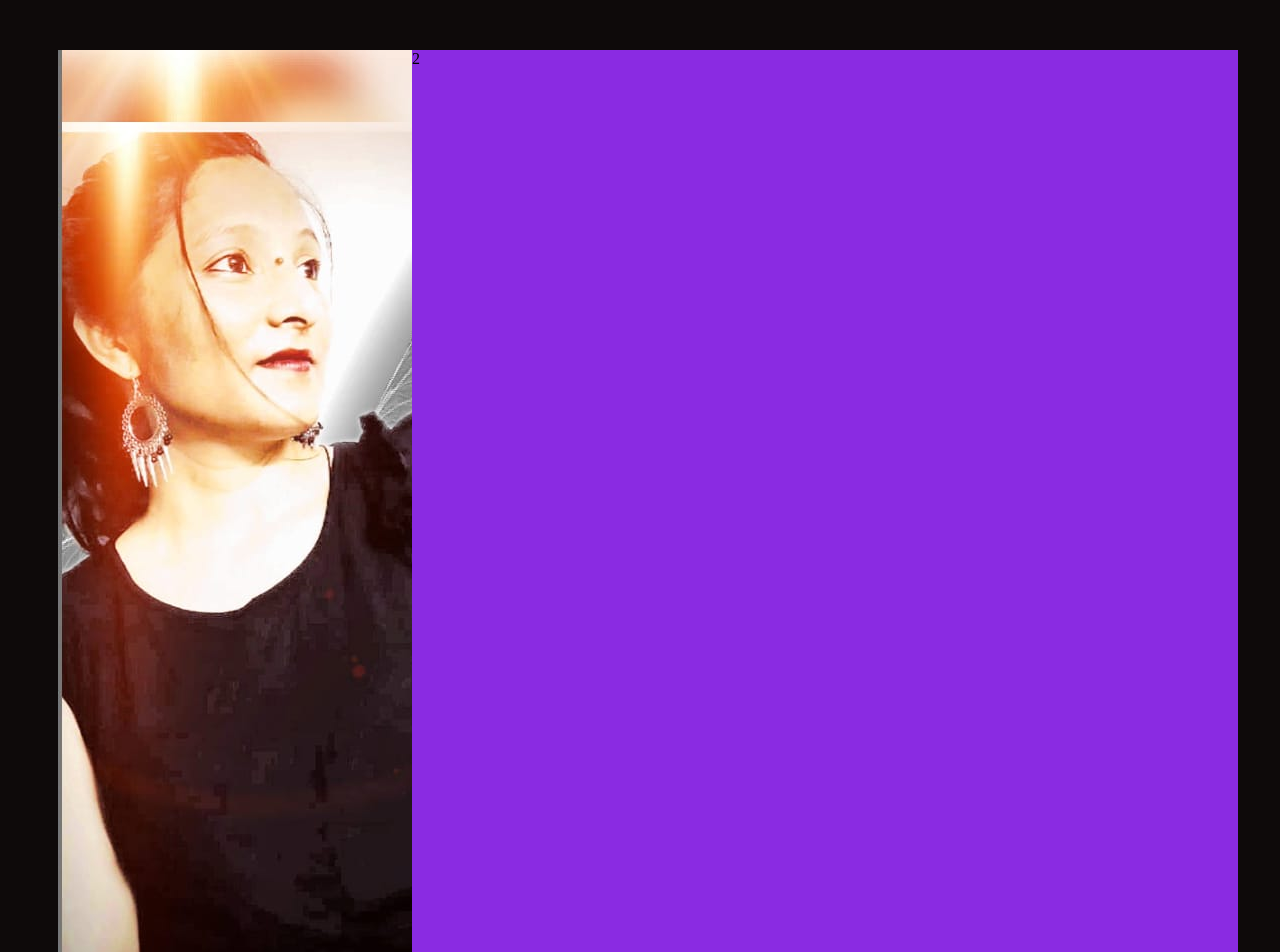
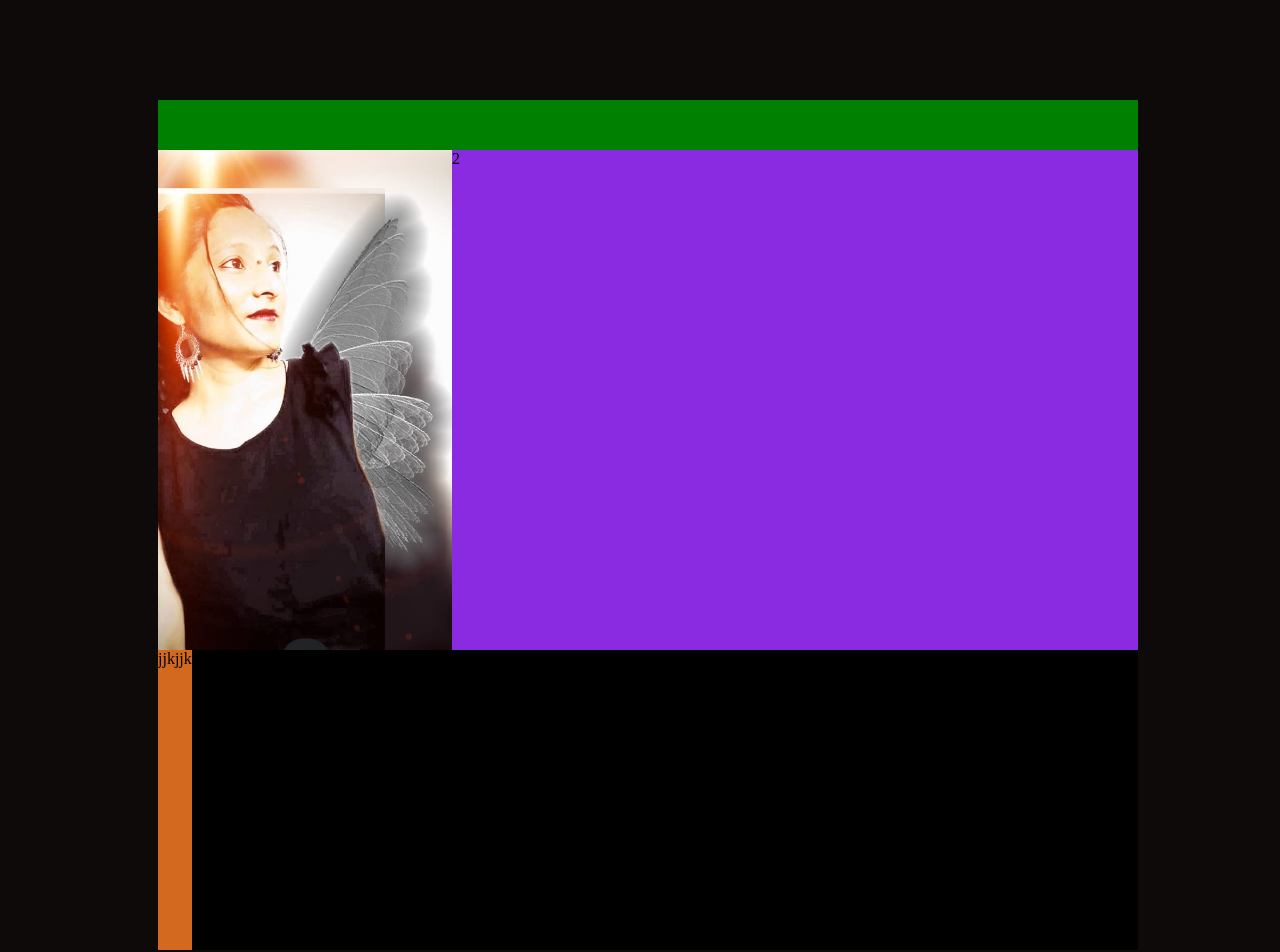
Before and after one commit to chinnanil/vivasvan, a React (Create React App) app: page / in a window 1280 px wide. Shown: the top 952 px of the page. Built offline with nearby package versions, Linux system fonts and the light colour scheme.

Commit message:
done positioning header_left and header_right

```diff
--- a/public/index.css
+++ b/public/index.css
@@ -18,12 +18,18 @@ html, body {
     height: 100%;
 }
 
+nav{
+    height:50px;
+    background-color: green;
+}
+
 .wrapper{
     background-color: black;
     margin: 2rem auto;
 }
 @media only screen and (min-width: 600px) {
     .wrapper{
-        margin : 50px 50px;
+        margin : 100px 150px 0px 150px;
     }
+
     }
--- a/public/index.html
+++ b/public/index.html
@@ -11,7 +11,9 @@
   <body>
     <noscript>You need to enable JavaScript to run this app.</noscript>
    <!-- <p>kajdksssssssssfksd</p> -->
+
    <div class="wrapper">
+     <nav ></nav>
     <div id="root"></div>
   </div>
 
--- a/src/App.css
+++ b/src/App.css
@@ -4,11 +4,16 @@
     display: flex;
 flex-wrap: wrap;
     flex: 1;
+    align-content: flex-start;
 }
 
 .header_left{
     width: 100%;
-    background-image: url(/src/images/main_image.jpg);
+    height: 500px;
+    overflow: hidden;
+    background-size: cover;
+    background-position: center;
+    background-image: url('./images/main_image.jpg');
 
 }
 
@@ -20,10 +25,23 @@ img{
       background-color: blueviolet;
   }
   @media only screen and (min-width: 600px) {
+      .header{
+          /* max-width: 1000px;
+          max-height: 300px; */
+      }
     .header_left {
+        height: 500px;
         width:30%;
+        overflow: hidden;
+    background-size: cover;
+    background-position: center;
+    background-image: url('./images/main_image.jpg');
     }
     .header_right{
         width:70%;
     }
+    #content{
+        height: 300px;
+        background-color: chocolate;
     }
+    }
--- a/src/App.js
+++ b/src/App.js
@@ -2,14 +2,15 @@ import React from "react";
 import  "./App.css";
 import image from "./images/main_image.jpg"
 
+{/* <img src={image} alt="nothing"></img> */}
 
 function App() {
   return (
 
       <div className="header">
-        <div className="header_left"><img src={image} alt="nothing"></img></div>
+        <div className="header_left"></div>
         <div className="header_right">2</div>
-
+        <div id="content">jjkjjk</div>
 
     </div>
   );
```
Also changed, not shown: 1 other file (tests, documents, lock files or other folders).
